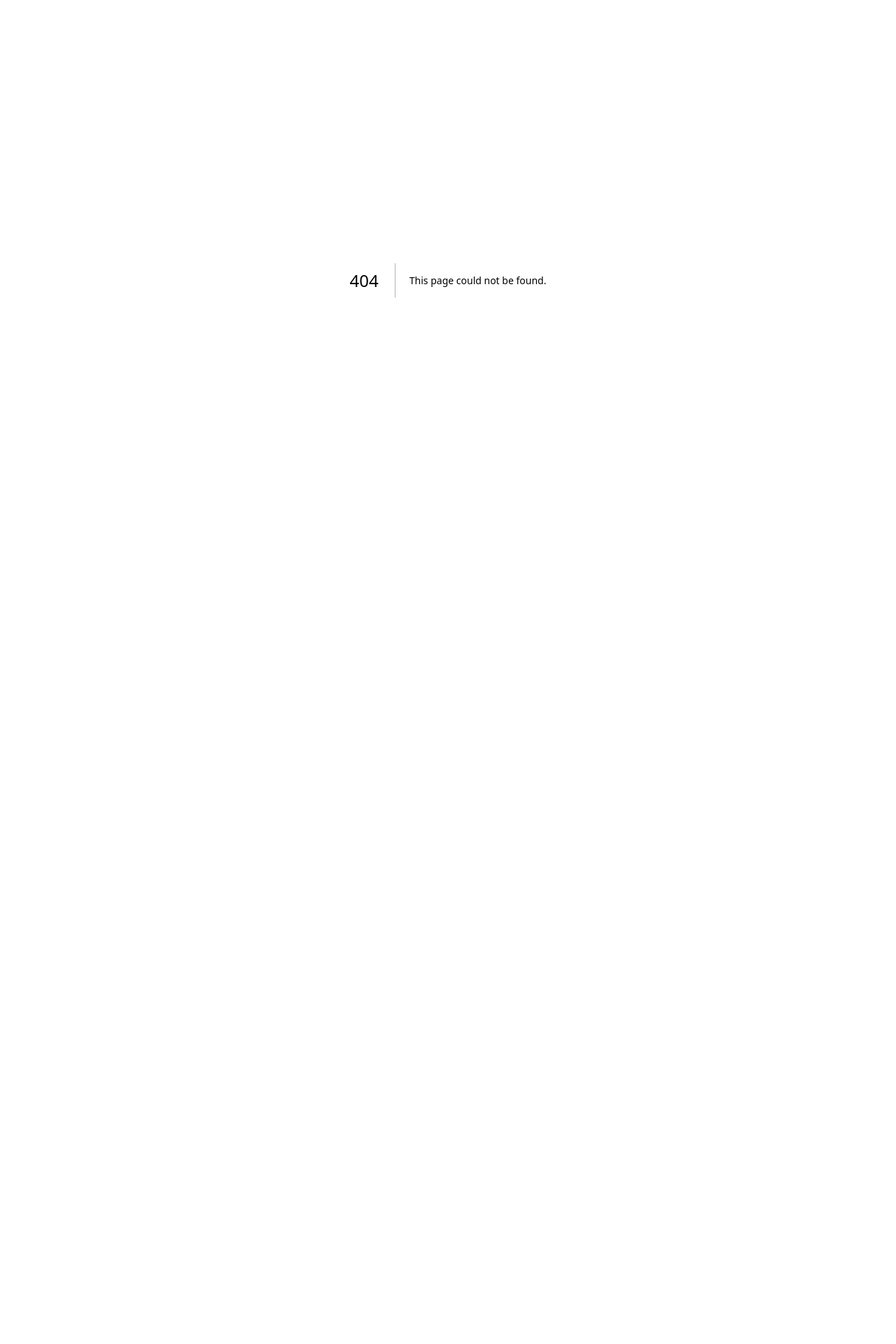
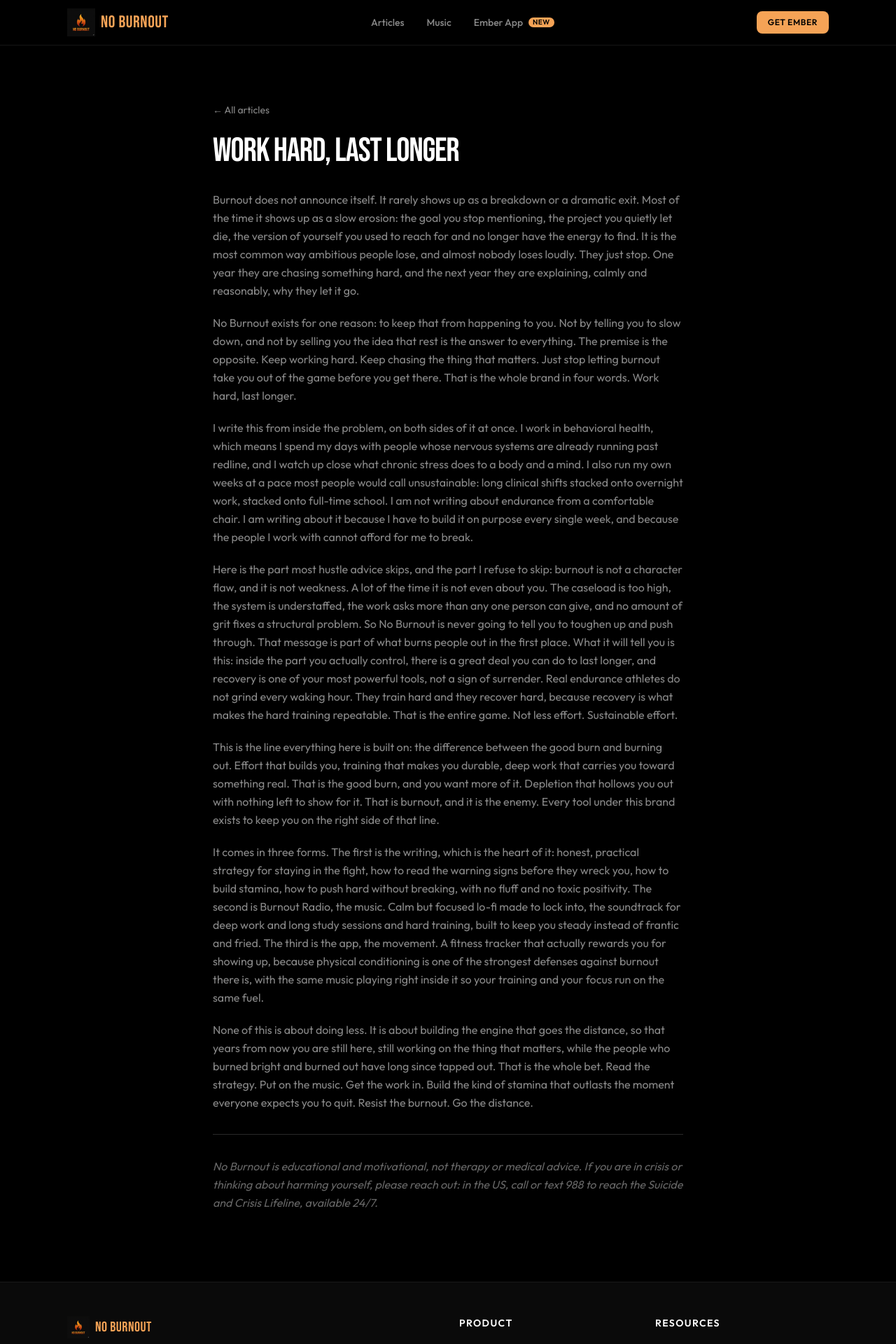
Before and after one commit to HealthNoteLabs/RUNSTR-Website, a Next.js app: page /articles/work-hard-last-longer in a window 1280 px wide. Before the commit this address had no page. Shown: the top 1920 px of the page at 70% size. Before the commit the page ends 800 px from the top, so only its background shows below. Built offline with nearby package versions, Linux system fonts and the light colour scheme.

Commit message:
feat: add articles list and reader pages

```diff
--- /dev/null
+++ b/src/app/articles/[slug]/page.tsx
@@ -0,0 +1,50 @@
+import Link from "next/link";
+import ReactMarkdown from "react-markdown";
+import remarkGfm from "remark-gfm";
+import { notFound } from "next/navigation";
+import { Header, Footer } from "@/components/layout";
+import { Container } from "@/components/ui";
+import { getAllSlugs, getArticleBySlug } from "@/lib/articles";
+
+export function generateStaticParams() {
+  return getAllSlugs().map((slug) => ({ slug }));
+}
+
+export default async function ArticlePage({
+  params,
+}: {
+  params: Promise<{ slug: string }>;
+}) {
+  const { slug } = await params;
+  const article = getArticleBySlug(slug);
+  if (!article) notFound();
+
+  return (
+    <>
+      <Header />
+      <main className="pt-16">
+        <article className="py-20">
+          <Container>
+            <div className="max-w-2xl mx-auto">
+              <Link
+                href="/articles"
+                className="text-sm text-[var(--text-secondary)] hover:text-[var(--accent)] transition-colors"
+              >
+                &larr; All articles
+              </Link>
+              <h1 className="font-display text-4xl sm:text-5xl tracking-tight text-[var(--foreground)] mt-6 mb-8">
+                {article.title}
+              </h1>
+              <div className="article-prose text-[var(--text-secondary)] leading-relaxed space-y-6">
+                <ReactMarkdown remarkPlugins={[remarkGfm]}>
+                  {article.content}
+                </ReactMarkdown>
+              </div>
+            </div>
+          </Container>
+        </article>
+      </main>
+      <Footer />
+    </>
+  );
+}
--- /dev/null
+++ b/src/app/articles/page.tsx
@@ -0,0 +1,47 @@
+import Link from "next/link";
+import { Header, Footer } from "@/components/layout";
+import { Container } from "@/components/ui";
+import { getAllArticles } from "@/lib/articles";
+
+export default function ArticlesPage() {
+  const articles = getAllArticles();
+
+  return (
+    <>
+      <Header />
+      <main className="pt-16">
+        <section className="py-20">
+          <Container>
+            <h1 className="font-display text-5xl sm:text-6xl tracking-tight text-[var(--foreground)] mb-4">
+              ARTICLES
+            </h1>
+            <p className="text-lg text-[var(--text-secondary)] max-w-2xl mb-12">
+              Honest, practical strategy for staying in the fight. No fluff, no
+              toxic positivity.
+            </p>
+            <div className="grid gap-6 max-w-3xl">
+              {articles.map((a) => (
+                <Link
+                  key={a.slug}
+                  href={`/articles/${a.slug}`}
+                  className="block p-6 rounded-2xl bg-[var(--background-card)] border border-[var(--border)] hover:border-[var(--accent)] transition-colors duration-300"
+                >
+                  <h2 className="font-display text-2xl tracking-wide text-[var(--foreground)] mb-2">
+                    {a.title}
+                  </h2>
+                  <p className="text-[var(--text-secondary)] leading-relaxed">
+                    {a.excerpt}
+                  </p>
+                </Link>
+              ))}
+              {articles.length === 0 && (
+                <p className="text-[var(--text-muted)]">More writing coming soon.</p>
+              )}
+            </div>
+          </Container>
+        </section>
+      </main>
+      <Footer />
+    </>
+  );
+}
--- a/src/app/globals.css
+++ b/src/app/globals.css
@@ -337,3 +337,17 @@ html {
   -webkit-text-fill-color: transparent;
   background-clip: text;
 }
+
+.article-prose p { margin-bottom: 1.25rem; }
+.article-prose em { color: var(--text-muted); }
+.article-prose hr {
+  border: none;
+  border-top: 1px solid var(--border);
+  margin: 2rem 0;
+}
+.article-prose a { color: var(--accent); text-decoration: underline; }
+.article-prose h2 {
+  color: var(--foreground);
+  font-size: 1.75rem;
+  margin: 2rem 0 1rem;
+}
```
